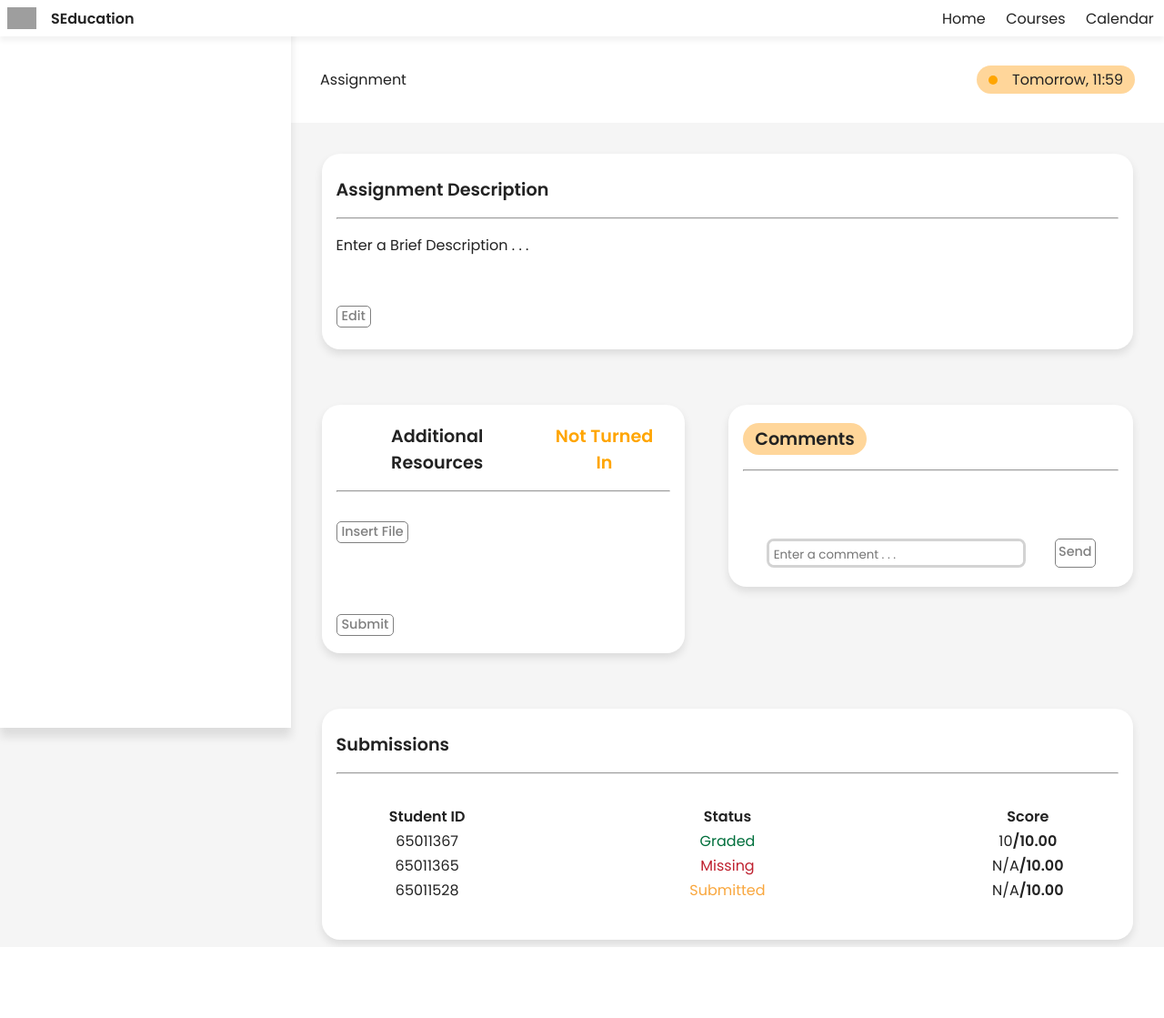
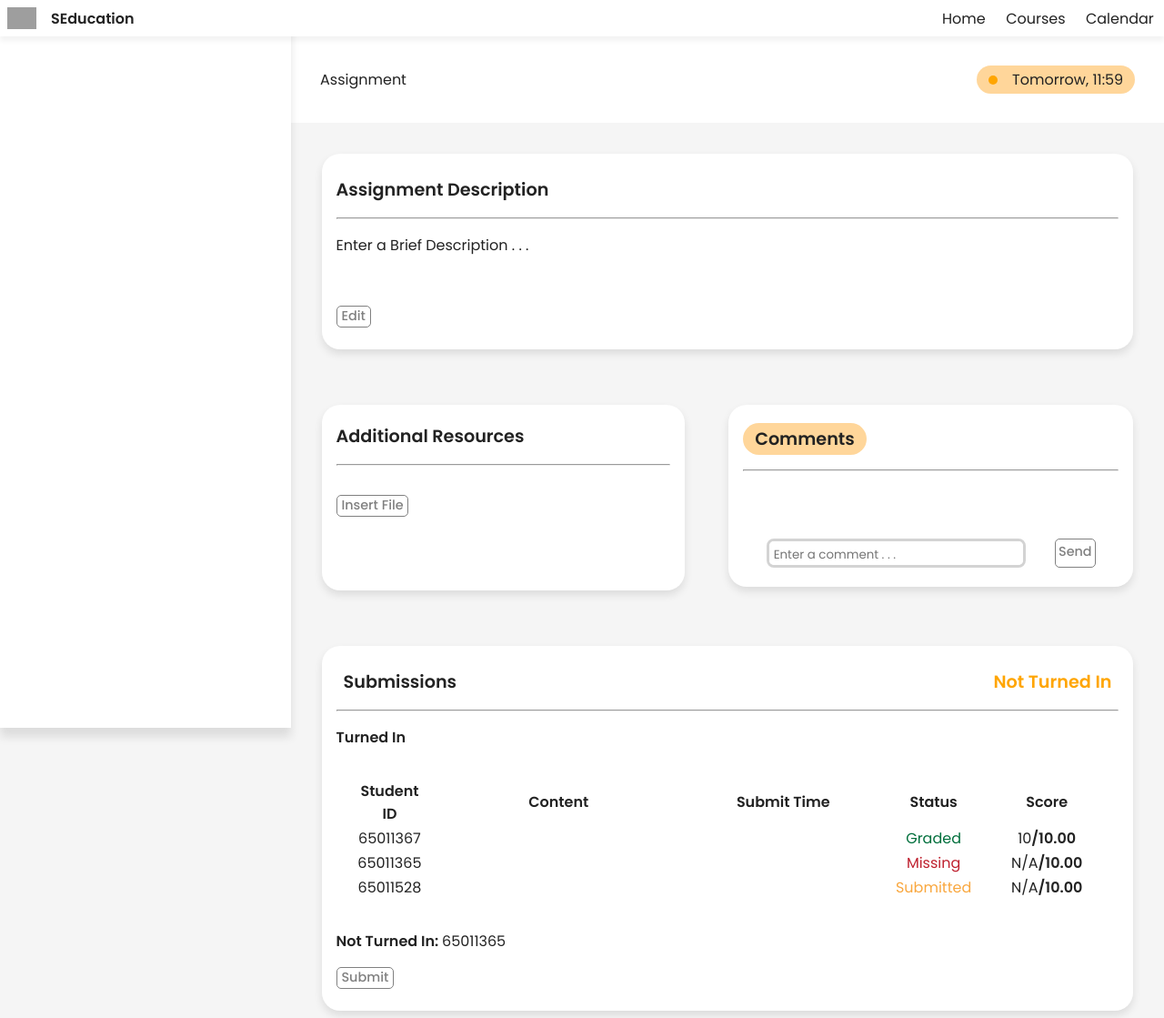
Before and after one commit to m0owo/SEdu, a FastAPI app: template templates/assignment.html in a window 1280 px wide. Shown: the whole page at 91% size. Before the commit the page ends 1041 px from the top, so only its background shows below. Run offline with FastAPI, Linux system fonts and the light colour scheme; the template is opened without the code that fills it, so the values that code supplies are empty; grey boxes are pictures that could not be loaded.

Commit message:
submissions for teacher wip

```diff
--- a/databasetest.py
+++ b/databasetest.py
@@ -406,6 +406,7 @@ root.courses[106] = Course(106, 'Charm School', 'Have Fun At Charm School!', 'Le
 root.users = BTrees.OOBTree.BTree()
 root.users[1101] = User(1101, 'Miki Ajiki', "1111", "student")
 s1_id = root.users[1101].id
+root.users[1101].enrollCourse(root.courses[102])
 s1_enroll1 = root.users[1101].enrollCourse(root.courses[103])
 s1_enroll2 = root.users[1101].enrollCourse(root.courses[104])
 s1_enroll3 = root.users[1101].enrollCourse(root.courses[105])
--- a/static/css/assignment.css
+++ b/static/css/assignment.css
@@ -144,39 +144,47 @@ hr {
 }
 
 .submission-student-head {
-    width: 20%;
+    width: 10%;
+}
+
+.submission-content-head {
+    width: 35%;
+}
+
+.submission-time-head {
+    width: 25%;
 }
 
 .submission-status-head {
-    width: 60%;
+    width: 15%;
 }
 
 .submission-grade-head {
-    width: 20%;
+    width: 15%;
+}
+/*
+.submission-student-cell {
+    width: 10%;
+
 }
 
-.submission-student-cell {
+.submission-status-cell {
     width: 20%;
 
 }
 
-.submission-status-cell {
-    width: 60%;
-
-}
-
 .submission-score-cell {
-    width: 20%;
+    width: 10%;
 
 }
 
 .score-input {
-    width: 20%;
+    width: 15%;
 }
 
 .score {
 
-}
+} */
 
 .score:hover {
     font-weight: bold;
--- a/static/js/assignment.js
+++ b/static/js/assignment.js
@@ -263,43 +263,6 @@ function sendComment() {
     }
 }
 
-// function updateCommentContainer() {
-//     commentContainer.innerHTML = "";
-
-//     // Iterate through comments in reverse order (most recent first)
-//     for (let i = 0; i < comments.length; i++) {
-//         let comment = comments[i];
-
-//         let formatDate = { month: 'numeric', day: 'numeric', year: 'numeric' };
-//         let formatTime = { hour: '2-digit', minute: '2-digit' };
-//         let date = comment.date.toLocaleDateString('en-US', formatDate);
-//         let time = comment.date.toLocaleTimeString('en-US', formatTime);
-
-//         // Create HTML elements
-//         let commentBox = document.createElement("p");
-//         let dateBox = document.createElement("span");
-//         let textBox = document.createElement("span");
-//         let userBox = document.createElement("span");
-
-//         // Add classes
-//         commentBox.classList.add("comment-box");
-//         dateBox.classList.add("comment-date-box");
-//         textBox.classList.add("comment-text-box");
-//         userBox.classList.add("comment-user-box");
-
-//         // Set content
-//         dateBox.innerText = date + ", " + time;
-//         textBox.innerText = comment.text;
-//         userBox.innerText = comment.user;
-
-//         // Append elements to the container
-//         commentBox.appendChild(userBox)
-//         commentBox.appendChild(dateBox);
-//         commentBox.appendChild(textBox);
-//         commentContainer.appendChild(commentBox);
-//     }
-// }
-
 // assignment ---Submission Table--- for Teachers
 let submissions = [
     {
@@ -332,8 +295,12 @@ submissions.forEach(submission => {
     student.classList.add("submission-student-cell");
     student.innerText = submission.student;
 
+    let content = submissionRow.insertCell(1);
+
+    let time = submissionRow.insertCell(2);
+
     // insert a cell for the status and format it accordingly
-    let status = submissionRow.insertCell(1);
+    let status = submissionRow.insertCell(3);
     status.classList.add("submission-status-cell");
     switch (submission.status) {
         case "Submitted":
@@ -351,7 +318,7 @@ submissions.forEach(submission => {
     status.innerText = submission.status;
 
     // create a cell for the score
-    let score = submissionRow.insertCell(2);
+    let score = submissionRow.insertCell(4);
     score.classList.add("submission-score-cell");
     let rawScore = document.createElement("span");
     rawScore.classList.add("score");
@@ -411,6 +378,9 @@ function updateScore(rawScoreInput, newScoreValue) {
     });
 }
 
+
+
+//====================================
 //submit submission
 const submitButton = document.getElementById("submitButton");
 submitButton.addEventListener("click", addSubmission);
@@ -436,7 +406,9 @@ function addSubmission() {
                     "user_id": user["id"],
                     "course_id": course_id,
                     "assignment_id": assignment_id,
+                    //========================= file is "test" right now
                     "content": "test",
+                    //=========================
                     "submit_date": date,
                     "submit_time": time,
                 }),
@@ -455,17 +427,24 @@ function addSubmission() {
         });
 }
 
+//==============================================
+//update all content on page
 document.addEventListener("DOMContentLoaded", fetchDBtoUpdate);
 function fetchDBtoUpdate() {
     var userData;
-    if (role == "student"){
-        const submission_additional = document.getElementById("submission-additional");
+
+    //ui change depending on roles
+    if (role == "student") {
+        const submission_title = document.getElementById("submission-title");
         const submissionsBox = document.getElementById("submissionsBox");
-        submission_additional.textContent = "Submission Box";
-        submissionsBox.style.display = "none";
+        const turnedIn = document.getElementById("turned-in");
+        const notTurnedIn = document.getElementById("not-turned-in");
+        submission_title.textContent = "Submission Box";
         roleSpan.innerText = "Student";
         descriptionEdit.style.display = "none";
         submissionTable.style.display = "none";
+        turnedIn.style.display = "none";
+        notTurnedIn.style.display = "none";
     } else if (role == "teacher") {
         const submission_state = document.getElementById("submission-state");
         roleSpan.innerText = "Lecturer";
@@ -542,18 +521,98 @@ function fetchDBtoUpdate() {
                         }
 
                         //update submissions
+                        //1) NOT DONE!! - Teacher Additional Files Update and Post
+
+                        //2) Student submission Update and Post
+                            //2.1) NOT DONE!! - Submission content having actual files instead of {content: "test"}
+                            //2.2) DONE - Submission can post and update (with content of "test" right now)
+                            //2.3) DONE - status for students (Graded, Turned In, Not Turned In)
+
+                        //3) Teacher submissions Update and Post
+                        //3.1) almost done - Submissions Updating
+                        // only students not turned in is not updated yet
+
+
+                        //3.2) NOT DONE!! - Submissions Score Posting
+                        // problem is students that didnt submit does not have submission in the database
+                        // so i have to check from both the students in course list and the submissions list
+                        // which will probably affect how gpa works since teacher can't grade who didnt submit
+
+                        //3.3) NOT DONE!! - Table can display submitted files at content column
+
+                        //submissions related update
                         let submissions = assignment["submissions"]["data"];
-                        if (submissions){
-                            for (let submission of submissions){
-                                console.log(submission);
+                        const submissionBody = document.getElementById("submissionBody");
+                        submissionBody.innerHTML = "";
+                        if (submissions) {
+                            for (let submission of submissions) { //get submission here
+                                //change status for students ==========================================
                                 const submission_state = document.getElementById("submission-state");
-                                if (submission["user_id"] == user_id){
-                                    if (submission["score"]){
+                                if (submission["user_id"] == user_id) {
+                                    if (submission["score"]) {
                                         submission_state.textContent = "Graded";
                                         submission_state.style.color = "Green";
                                     } else {
                                         submission_state.textContent = "Turned In";
                                         submission_state.style.color = "Green";
+                                    }
+                                    break
+                                }
+
+                            //display all submissions for teacher =================================
+                                let submissionTable = document.getElementById("submissionsTable");
+                                let submissionBody = document.getElementById("submissionBody");
+
+                                // create a row for the submission
+                                let submissionRow = submissionBody.insertRow();
+                                submissionRow.classList.add("submission");
+
+                                // insert a cell for the student id
+                                let student = submissionRow.insertCell(0);
+                                student.classList.add("submission-student-cell");
+                                student.innerText = "6501" + submission["user_id"].toString();
+
+                            // !!!!!!! insert a cell for files !!!!!!!!
+                                let content = submissionRow.insertCell(1);
+                                content.innerText = submission["content"];
+                                let button = document.createElement("span");
+                                button.className = "edit-button";
+                                button.id = "view-submission-file";
+                                button.textContent = "View";
+                                content.appendChild(button);
+
+                                // insert a cell for submission time
+                                let time = submissionRow.insertCell(2);
+                                time.innerText = submission["submit_date"] + ", " + submission["submit_time"];
+
+                                // insert a cell for the status and format it accordingly
+                                let status = submissionRow.insertCell(3);
+                                const submittedDateText = submission["submit_date"] + " " + submission["submit_time"];
+                                const submittedDateObject = new Date(submittedDateText);
+                                if (submittedDateObject > enteredDateObject){
+                                    status.innerText = "Submitted Late";
+                                    status.className = "submission-status-submitted";
+                                } else {
+                                    status.innerText = "Submitted";
+                                    status.className = "submission-status-graded";
+                                }
+
+                                // create a cell for the score
+                                let score = submissionRow.insertCell(4);
+                                score.classList.add("submission-score-cell");
+                                let rawScore = document.createElement("span");
+                                rawScore.classList.add("score");
+                                // add the text for the score
+                                if (submission["score"]) {
+                                    rawScore.textContent = submission["score"];
+                                } else {
+                                    rawScore.textContent = "N/A";
+                                }
+                                score.appendChild(rawScore);
+                                // when the score is pressed, you can edit it
+                                rawScore.addEventListener('click', function (e) {
+                                    editRawScore(e);
+                                });
                             }
                         }
                     }
@@ -562,5 +621,3 @@ function fetchDBtoUpdate() {
         }
     }
 }
-    }
-}
--- a/templates/assignment.html
+++ b/templates/assignment.html
@@ -11,7 +11,8 @@
 </head>
 
 <body>
-    <div id="user-data" data="{{user.id}}" course="{{course.id}}" assignment="{{assignment.id}}" role="{{user.role}}"></div>
+    <div id="user-data" data="{{user.id}}" course="{{course.id}}" assignment="{{assignment.id}}" role="{{user.role}}">
+    </div>
     <header>
         <div class="nav-items-uniteractable">
             <img src="/../static/resources/se.png" class="logo">
@@ -68,16 +69,12 @@
                 <div class="card-div">
                     <div class="card">
                         <div class="info-column">
-                            <div class="nav-items-uniteractable" style="width: 100%; justify-content: space-between;">
-                                <span class="medium-bold" id="submission-additional"> Additional Resources</span>
-                                <span class="medium-bold" id="submission-state" style="color:orange;"> Not Turned In</span>
-                            </div>
+                            <span class="medium-bold"> Additional Resources</span>
                             <hr>
                             <span class="additional-resources" id="additionalResources"></span>
                             <span class="edit-button" id="fileInputButton">Insert File<input type="file" id="fileInput"
                                     accept=".pdf, .doc, .docx, .txt, .zip"></span></span>
                             <div class="info-column file-frame-div" id="resourceFrames"></div>
-                            <span class="edit-button" id="submitButton">Submit</span>
                         </div>
                     </div>
                 </div>
@@ -90,8 +87,10 @@
                             <div class="root column">
                                 <span class="comment-container small" id="commentContainer"></span>
                                 <div class="root">
-                                    <textarea class="comment-input" id="commentInput" placeholder="Enter a comment . . ."></textarea>
-                                    <span class="edit-button" id="sendComment" style="padding: 0.2rem; height: 2rem;">Send</span>
+                                    <textarea class="comment-input" id="commentInput"
+                                        placeholder="Enter a comment . . ."></textarea>
+                                    <span class="edit-button" id="sendComment"
+                                        style="padding: 0.2rem; height: 2rem;">Send</span>
                                 </div>
                             </div>
                         </div>
@@ -102,17 +101,29 @@
                 <div class="card-div">
                     <div class="card" id="submissionsBox">
                         <div class="info-column">
-                            <span class="medium-bold hightlight">Submissions</span>
+                            <div class="nav-items-uniteractable" style="width: 100%; justify-content: space-between;">
+                                <span class="medium-bold" id="submission-title"> Submissions</span>
+                                <span class="medium-bold" id="submission-state" style="color:orange;"> Not Turned
+                                    In</span>
+                            </div>
                             <hr>
+                            <span class="small-bold" id="turned-in">Turned In</span>
                             <table class="submission-table" id="submissionsTable">
                                 <thead class="small-bold">
                                     <td class="submission-student-head">Student ID</td>
+                                    <td class="submission-content-head">Content</td>
+                                    <td class="submission-time-head">Submit Time</td>
                                     <td class="submission-status-head">Status</td>
                                     <td class="submission-grade-head">Score</td>
                                 </thead>
                                 <tbody class="small" id="submissionBody">
                                 </tbody>
                             </table>
+                            <div>
+                                <span class="small-bold" id="not-turned-in">Not Turned In: </span>
+                                <span class="small" id="students-not-turned-in">65011365</span>
+                            </div>
+                            <span class="edit-button" id="submitButton">Submit</span>
                         </div>
                     </div>
                 </div>
```
Lines whose indentation alone changed are shown as unchanged.
